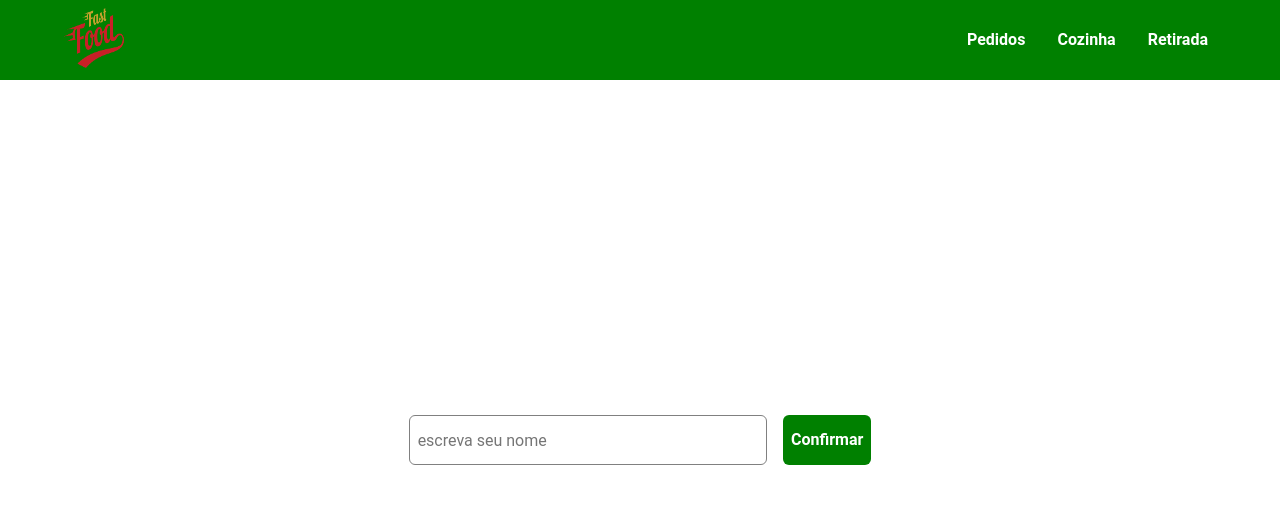
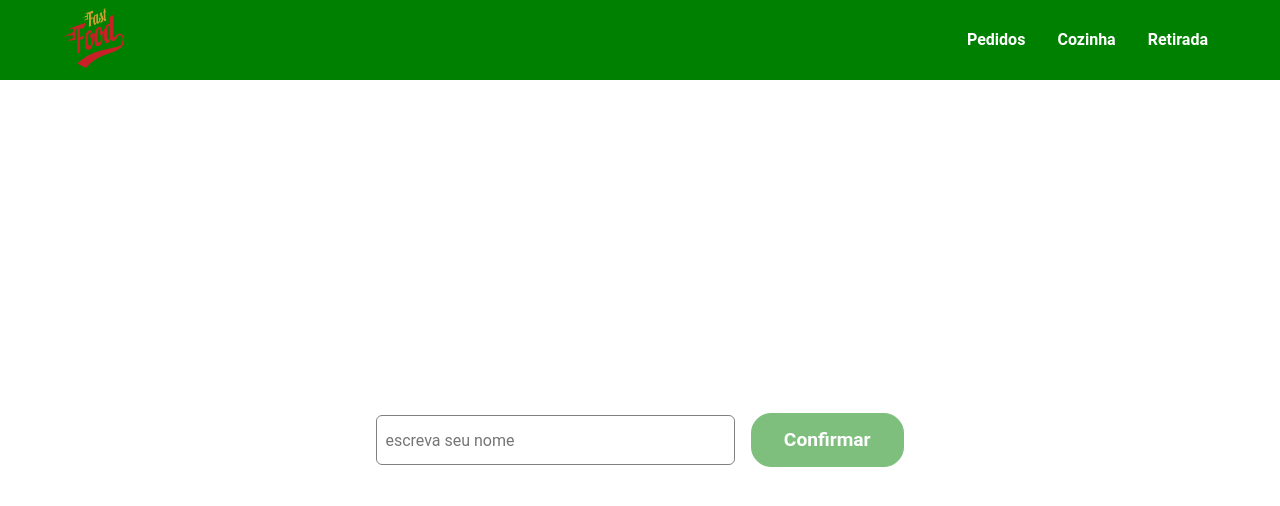
Before and after one commit to orloke/devio-test, a Next.js app: page /payment in a window 1280 px wide. Shown: the top 506 px of the page. Built offline with nearby package versions, Linux system fonts and the light colour scheme.

Commit message:
feat: improving button style

```diff
--- a/src/components/Buttons/index.tsx
+++ b/src/components/Buttons/index.tsx
@@ -1,9 +1,8 @@
-import Link from 'next/link';
 import { DivButton } from './styles';
 
 interface PropsButton {
   text: string;
-  variant: string;
+  variant?: string;
   ml?: number;
   onclick?: () => void;
   disabled?: boolean;
--- a/src/components/Buttons/styles.ts
+++ b/src/components/Buttons/styles.ts
@@ -1,7 +1,7 @@
 import styled from 'styled-components';
 
 interface props {
-  variant: string;
+  variant?: string;
   ml?: number;
 }
 
--- a/src/pages/payment/index.tsx
+++ b/src/pages/payment/index.tsx
@@ -1,6 +1,7 @@
 import { useRouter } from 'next/router';
 import React, { useState } from 'react';
 import { useDispatch, useSelector } from 'react-redux';
+import { Button } from '../../components/Buttons';
 import { RootState } from '../../store';
 import { removeProduct, toFinished } from '../../store/products';
 import { Container } from '../../styles/payment';
@@ -31,9 +32,11 @@ export default function Payment() {
         onChange={e => setChangeName(e.target.value)}
         placeholder="escreva seu nome"
       />
-      <button type="submit" onClick={() => handleName(changeName)}>
-        Confirmar
-      </button>
+      <Button
+        disabled={changeName.length === 0}
+        text="Confirmar"
+        onclick={() => handleName(changeName)}
+      />
     </Container>
   );
 }
--- a/src/styles/payment.ts
+++ b/src/styles/payment.ts
@@ -19,8 +19,7 @@ export const Container = styled.div<PropsInput>`
     min-height: calc(100vh - 128px - 2rem);
   }
 
-  input,
-  button {
+  input {
     height: 50px;
     border-radius: 6px;
     padding: 0.5rem;
@@ -34,11 +33,7 @@ export const Container = styled.div<PropsInput>`
     @media (max-width: 768px) {
       margin: 0;
       margin-bottom: 1rem;
+      width: 100%;
     }
   }
-  button {
-    background-color: green;
-    color: white;
-    font-weight: bold;
-  }
 `;
```
